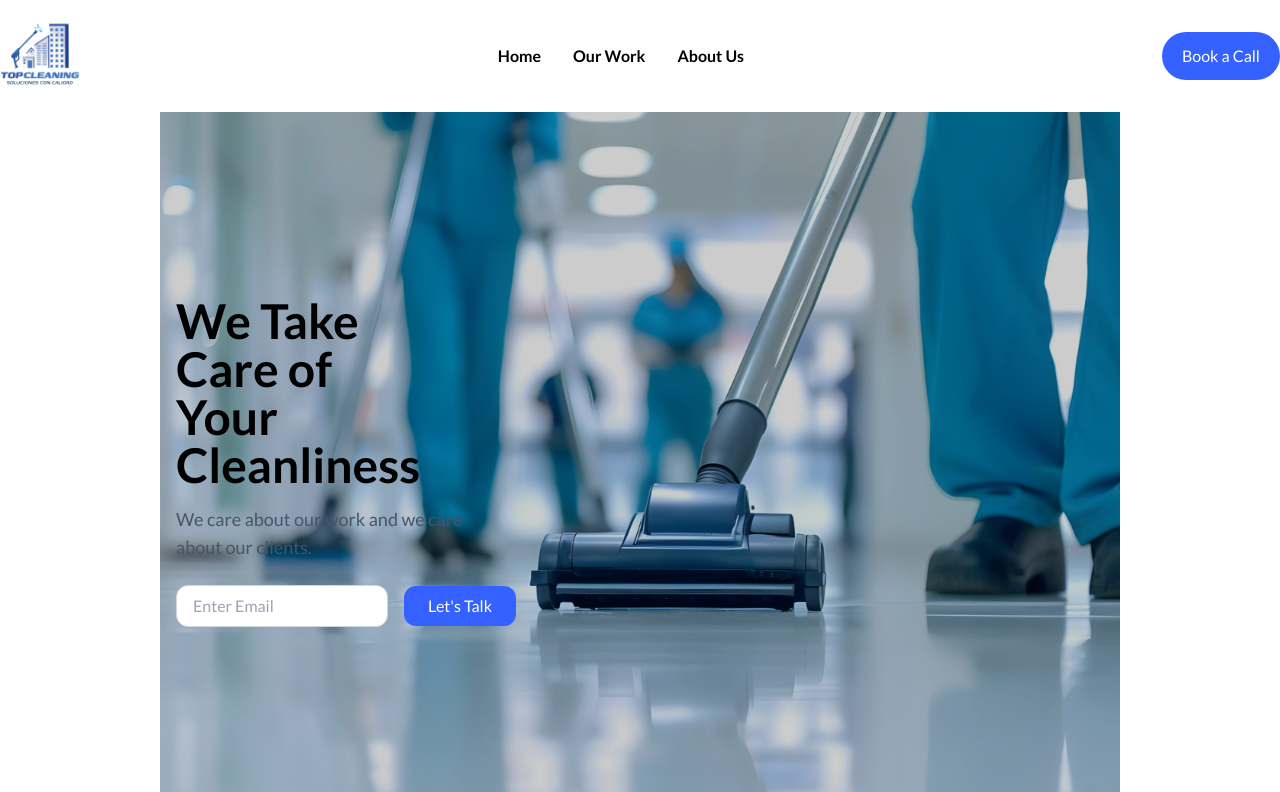
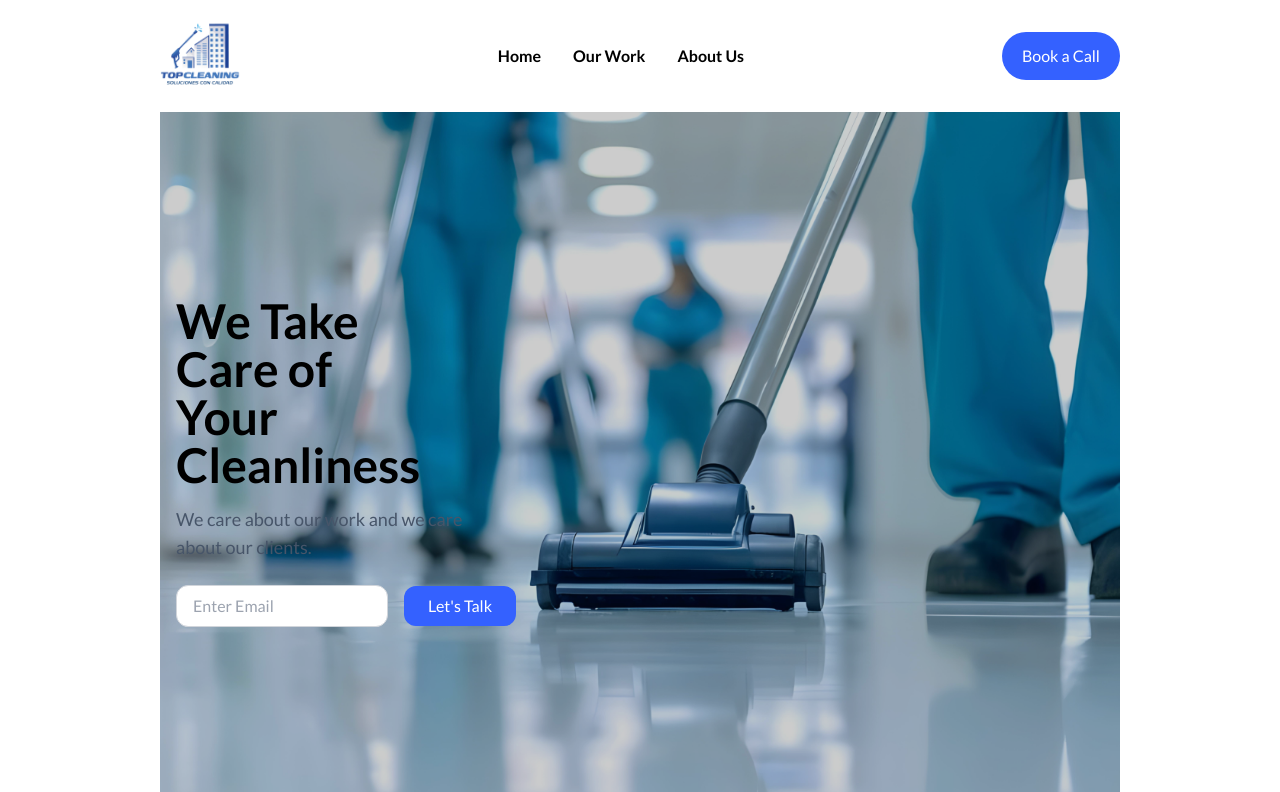
Before and after one commit to MiheretuTesh/topcleaning, a React (Create React App) app: page / in a window 1280 px wide. Shown: the top 792 px of the page. Built offline with nearby package versions, Linux system fonts and the light colour scheme.

Commit message:
fix: navigation bar fix

```diff
--- a/src/components/Header/Header.jsx
+++ b/src/components/Header/Header.jsx
@@ -13,8 +13,8 @@ const Header = () => {
   };
 
   return (
-    <header className="bg-white py-4">
-      <nav className="container mx-auto flex items-center justify-between">
+    <header className="bg-white py-4 flex justify-center mx-20 px-20">
+      <nav className="flex items-center w-full justify-between">
         <div className="flex items-center">
           <img src="/images/logo.png" alt="Logo" className="h-20 w-20" />
         </div>
```
